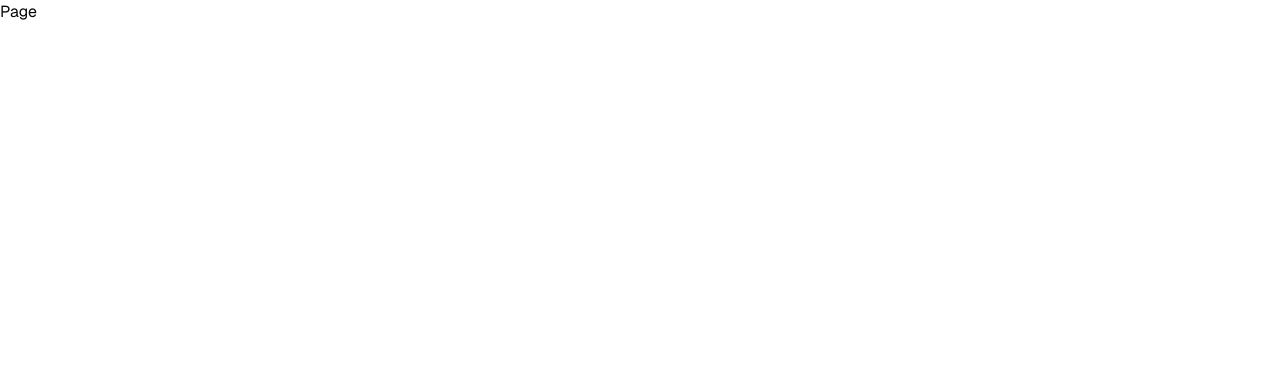
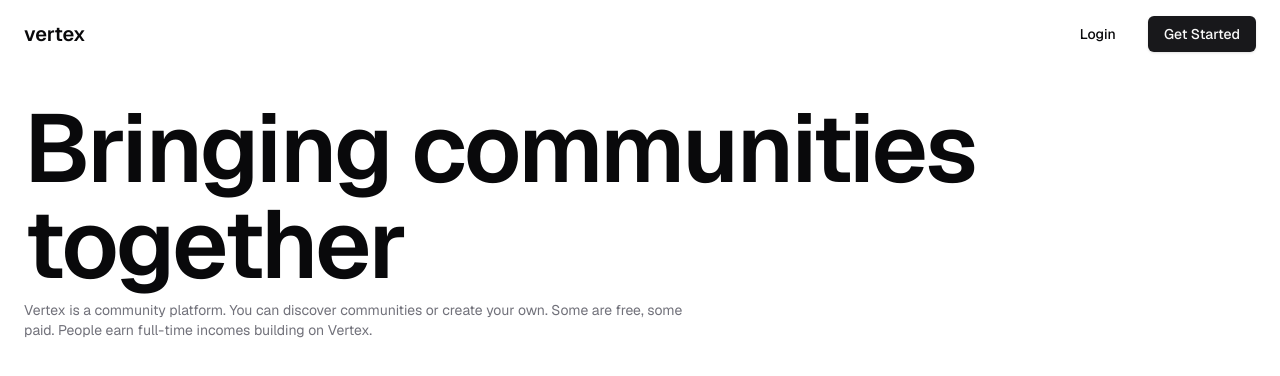
Before and after one commit to jawade-arpeet/vertex, a Next.js app: page / in a window 1280 px wide. Shown: the top 376 px of the page. Built offline with nearby package versions, Linux system fonts and the light colour scheme.

Commit message:
feat: add landing page

```diff
--- a/src/app/page.tsx
+++ b/src/app/page.tsx
@@ -1,11 +1,38 @@
+import Link from "next/link";
 import { Metadata } from "next";
+
+import { Button } from "@/components/ui/button";
 
 const metadata: Metadata = {
   title: "Vertex",
 };
 
 const Page = () => {
-  return <main>Page</main>;
+  return (
+    <main className="mx-auto px-4 md:px-6 2xl:max-w-screen-xl">
+      <header className="mx-auto max-w-screen-xl py-4">
+        <nav className="flex items-center justify-between">
+          <Link href="/" className="text-xl font-semibold">
+            vertex
+          </Link>
+          <div className="flex items-center gap-x-4">
+            <Button variant={"ghost"}>Login</Button>
+            <Button>Get Started</Button>
+          </div>
+        </nav>
+      </header>
+      <section className="mt-8">
+        <h1 className="max-w-5xl text-5xl font-semibold tracking-tight sm:text-6xl md:text-8xl">
+          Bringing communities together
+        </h1>
+        <p className="mt-2 max-w-2xl text-sm  text-muted-foreground">
+          Vertex is a community platform. You can discover communities or create
+          your own. Some are free, some paid. People earn full-time incomes
+          building on Vertex.
+        </p>
+      </section>
+    </main>
+  );
 };
 
 export { metadata };
```
